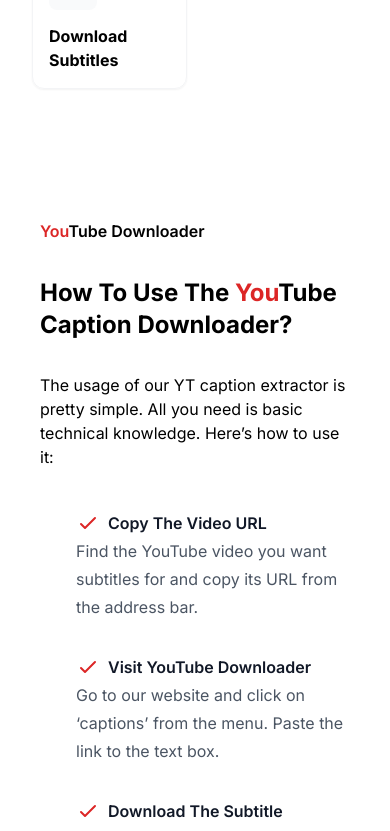
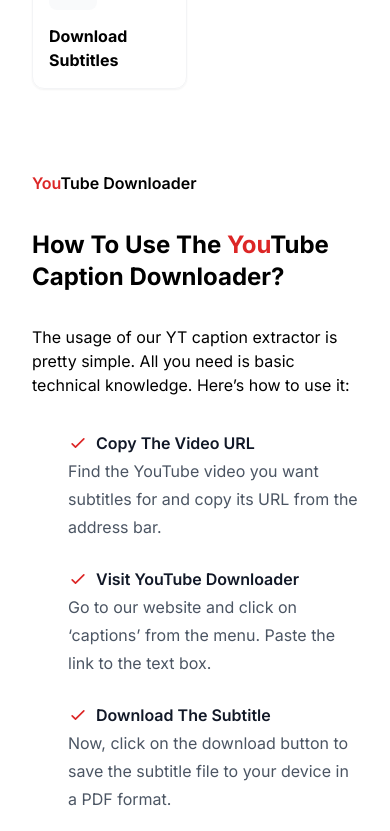
Before and after one commit to ytlab23/upwork-youtubeDownloader-Next-v1, a Next.js app: page /captions in a window 390 px wide. Shown: the part 4513-5344 px from the top of the page. Built offline with nearby package versions, Linux system fonts and the light colour scheme.

Commit message:
Make the use Section Responsive

```diff
--- a/app/components/Use.jsx
+++ b/app/components/Use.jsx
@@ -1,7 +1,7 @@
 export default function Use({ header, data }) {
   return (
-    <div className="overflow-hidden bg-white py-24 sm:py-32">
-      <div className="mx-auto max-w-7xl px-6 lg:px-8">
+    <div className="overflow-hidden bg-white py-12 md:py-16 lg:py-24">
+      <div className="mx-auto max-w-7xl px-4 sm:px-6 lg:px-8">
         <div className="mx-auto grid max-w-2xl grid-cols-1 gap-x-8 gap-y-16 sm:gap-y-20 lg:mx-0 lg:max-w-none lg:grid-cols-2">
           <div className="lg:pr-8 lg:pt-4">
             <div className="lg:max-w-lg">
@@ -16,14 +16,13 @@ export default function Use({ header, data }) {
                   {feature.desc}
                 </div>
               ))}
-              <dl className="mt-10 max-w-xl space-y-8 text-base leading-7 text-gray-600 lg:max-w-none">
+              <dl className="mt-8 md:mt-10 max-w-full space-y-6 md:space-y-8 text-base leading-7 text-gray-600 lg:max-w-none">
                 {data.map((feature, index) => (
                   <div key={index} className="relative pl-9">
                     <dt className="inline font-semibold text-gray-900 flex items-center">
-                      {/* Adding an SVG icon before the header */}
                       <svg
                         xmlns="http://www.w3.org/2000/svg"
-                        className="h-6 w-6 text-red-600 mr-2"
+                        className="h-5 w-5 sm:h-6 sm:w-6 text-red-600 mr-2"
                         fill="none"
                         viewBox="0 0 24 24"
                         stroke="currentColor"
@@ -53,7 +52,7 @@ export default function Use({ header, data }) {
             src={header[0].imgLink || "./image.png"}
             width={2432}
             height={1442}
-            className="w-[48rem] max-w-none rounded-xl shadow-xl ring-1 ring-gray-400/10 sm:w-[57rem] md:-ml-4 lg:-ml-0"
+            className="w-full max-w-none rounded-xl shadow-xl ring-1 ring-gray-400/10 sm:w-[48rem] sm:max-w-md md:w-[57rem] lg:max-w-none"
           />
         </div>
       </div>
```
